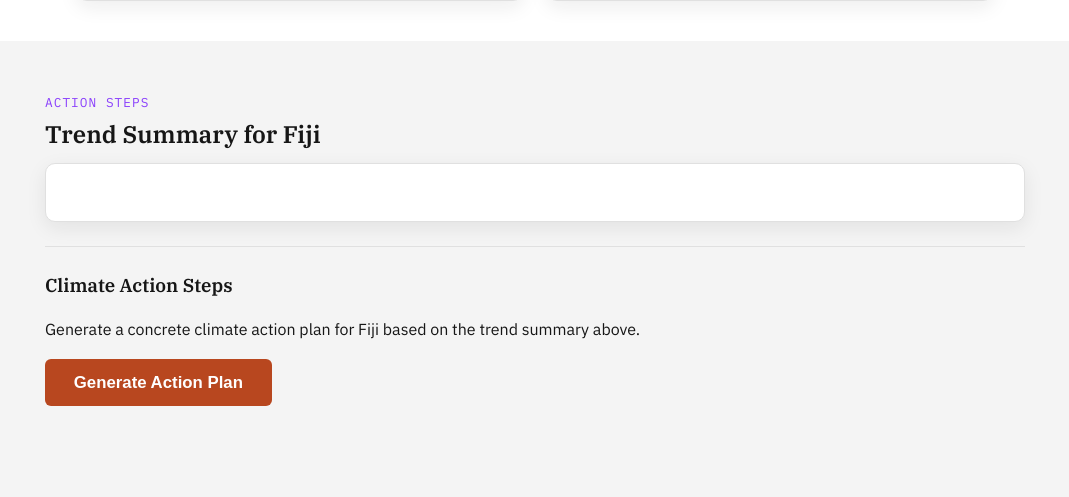
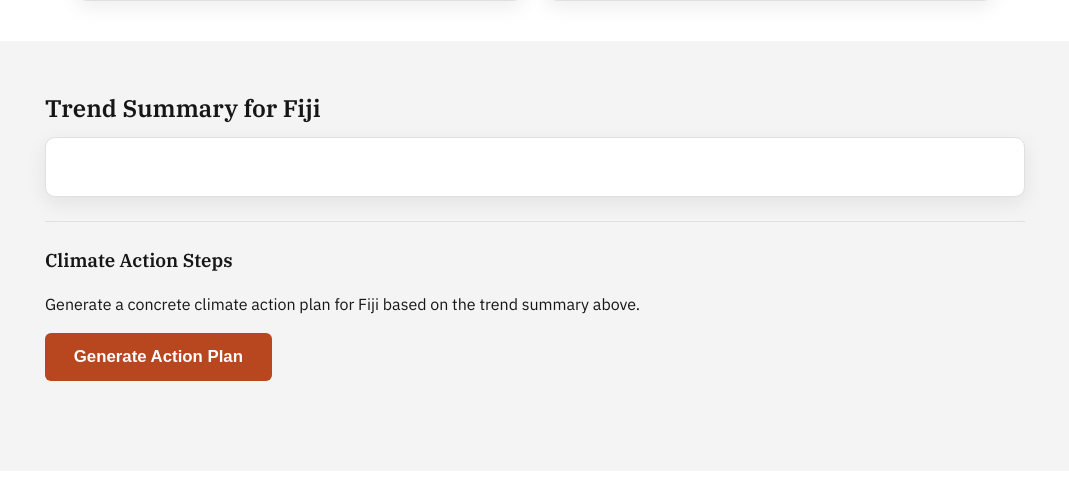
Before and after one commit to edimaudo/Atoll, a FastAPI app: page /app/full in a window 1280 px wide. Shown: the part 3171-3668 px from the top of the page, without its empty margins (105-1174 px from the left). After the commit the page ends 3552 px from the top, so only its background shows below. Run offline with FastAPI, Linux system fonts and the light colour scheme; some libraries are stand-ins or nearby versions.

Commit message:
Update app_full.html

```diff
--- a/templates/app_full.html
+++ b/templates/app_full.html
@@ -273,7 +273,6 @@
 
 <section class="action-steps">
     <div class="action-steps-inner">
-        <span class="eyebrow">Action steps</span>
         <h2>Trend Summary for {{ selected_country }}{% if compare_country %} vs. {{ compare_country }}{% endif %}</h2>
         <div class="action-card" id="trend-summary-markdown" data-raw="{{ action_summary | e }}"></div>
 
```
